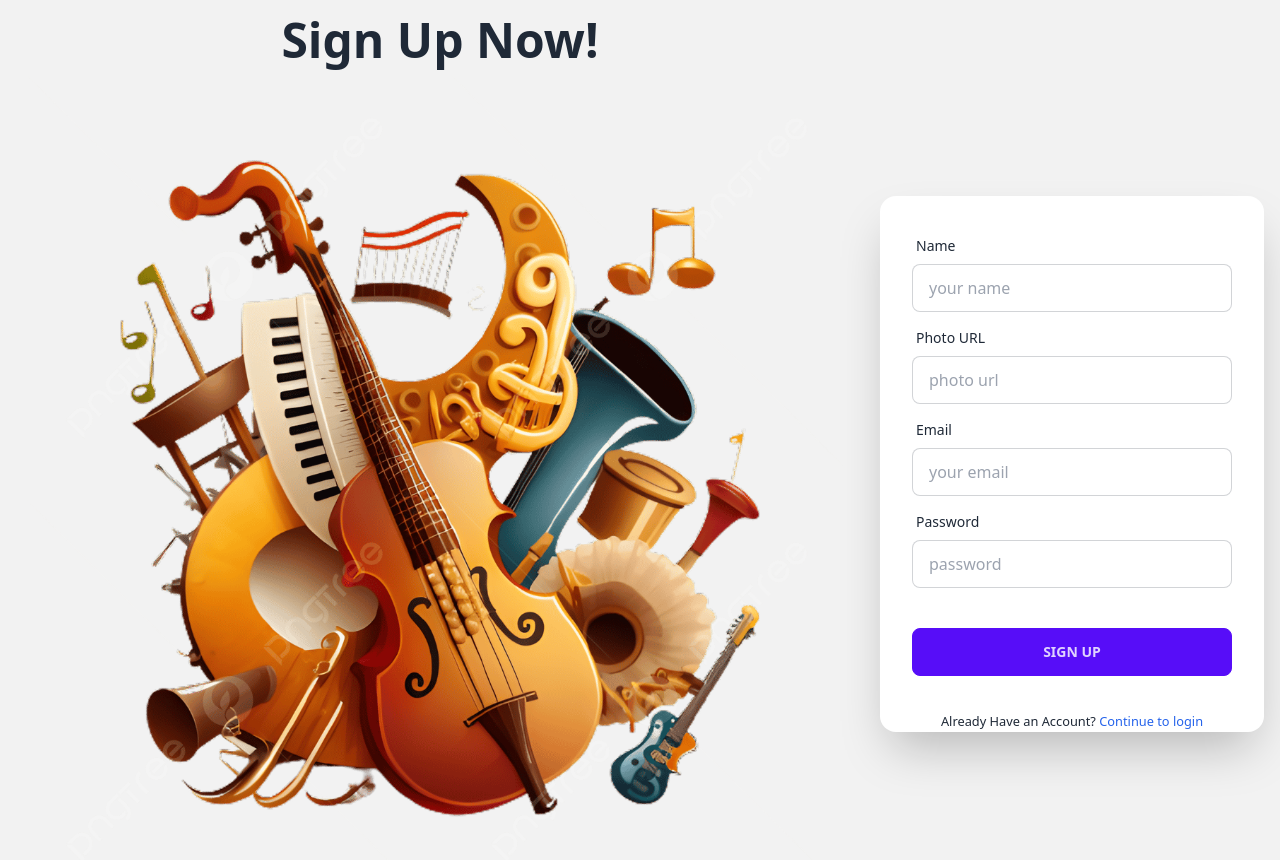
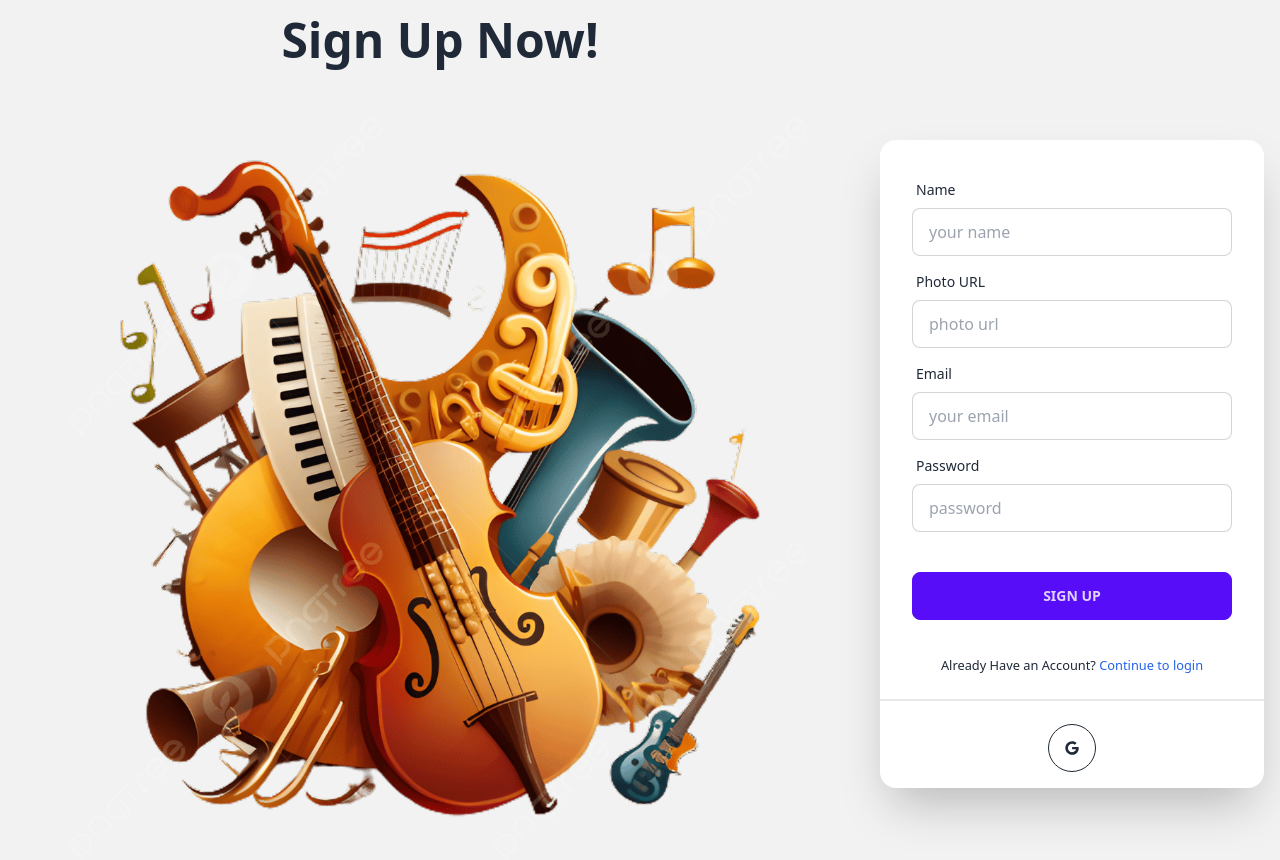
Before and after one commit to MahmudPreyom/summer-camp-client, a React (Vite) app: page /signup in a window 1280 px wide. Shown: the top 860 px of the page. Built offline with nearby package versions, Linux system fonts and the light colour scheme; no server answers.

Commit message:
google sign in add

```diff
--- a/src/pages/Login/Login.jsx
+++ b/src/pages/Login/Login.jsx
@@ -4,6 +4,7 @@
 import { Link } from "react-router-dom";
 import { useForm } from "react-hook-form";
 import Swal from "sweetalert2";
+import SocialLogin from "../Shared/SocialLogin/SocialLogin";
 
 
 const Login = () => {
@@ -70,6 +71,7 @@
                         </div>
                     </form>
                     <p className="text-center"><small>New Here? <Link className="text-blue-600" to="/signup"> Create an Account</Link> </small></p>
+                    <SocialLogin></SocialLogin>
                 </div>
             </div>
         </div>
--- /dev/null
+++ b/src/pages/Shared/SocialLogin/SocialLogin.jsx
@@ -0,0 +1,46 @@
+import { useContext } from "react";
+import { FaGoogle } from "react-icons/fa";
+import { AuthContext } from "../../../providers/AuthProvider";
+// import { useLocation, useNavigate } from "react-router-dom";
+
+
+const SocialLogin = () => {
+    const { googleSignIn } = useContext(AuthContext);
+    // const navigate = useNavigate();
+    // const location = useLocation();
+
+    // const from = location.state?.from?.pathname || "/";
+
+    const handleGoogleSignIn = () => {
+        googleSignIn()
+            .then(result => {
+                const loggedInUser = result.user;
+                console.log(loggedInUser);
+                // const saveUser = { name: loggedInUser.displayName, email: loggedInUser.email }
+                // fetch('https://bistro-boss-server-fawn.vercel.app/users', {
+                //     method: 'POST',
+                //     headers: {
+                //         'content-type': 'application/json'
+                //     },
+                //     body: JSON.stringify(saveUser)
+                // })
+                //     .then(res => res.json())
+                //     .then(() => {
+                //         navigate(from, { replace: true });
+                //     })
+            })
+    }
+
+    return (
+        <div>
+            <div className="divider"></div>
+            <div className="w-full text-center my-4">
+                <button onClick={handleGoogleSignIn} className="btn btn-circle btn-outline">
+                    <FaGoogle></FaGoogle>
+                </button>
+            </div>
+        </div>
+    );
+};
+
+export default SocialLogin;
--- a/src/pages/SignUp/SignUp.jsx
+++ b/src/pages/SignUp/SignUp.jsx
@@ -3,6 +3,7 @@
 import { Link } from "react-router-dom";
 import { useForm } from "react-hook-form";
 import { AuthContext } from "../../providers/AuthProvider";
+import SocialLogin from "../Shared/SocialLogin/SocialLogin";
 
 const SignUp = () => {
 
@@ -87,6 +88,7 @@
                         </div>
                     </form>
                     <p className="text-center"><small>Already Have an Account? <Link className="text-blue-600" to="/login"> Continue to login</Link> </small></p>
+                    <SocialLogin></SocialLogin>
                 </div>
             </div>
         </div>
--- a/src/providers/AuthProvider.jsx
+++ b/src/providers/AuthProvider.jsx
@@ -1,5 +1,5 @@
 import React, { createContext, useEffect, useState } from "react";
-import { createUserWithEmailAndPassword, getAuth, onAuthStateChanged, signInWithEmailAndPassword, signOut } from "firebase/auth"
+import { createUserWithEmailAndPassword, getAuth, GoogleAuthProvider, onAuthStateChanged, signInWithEmailAndPassword, signInWithPopup, signOut } from "firebase/auth"
 import { app } from "../firebase/firebase.config";
 
 export const AuthContext = createContext(null);
@@ -10,6 +10,8 @@
     const [user, setUser] = useState(null);
     const [loading, setLoading] = useState(true);
 
+    const googleProvider = new GoogleAuthProvider();
+
     const createUser = (email, password) => {
         setLoading(true);
         return createUserWithEmailAndPassword(auth,email,password)
@@ -18,6 +20,11 @@
     const signIn = (email, password) => {
         setLoading(true);
         return signInWithEmailAndPassword(auth, email, password)
+    }
+
+    const googleSignIn = () =>{
+        setLoading(true);
+        return signInWithPopup(auth, googleProvider);
     }
 
     const logOut = () => {
@@ -41,6 +48,7 @@
         loading,
         createUser,
         signIn,
+        googleSignIn,
         logOut
     }
 
```
